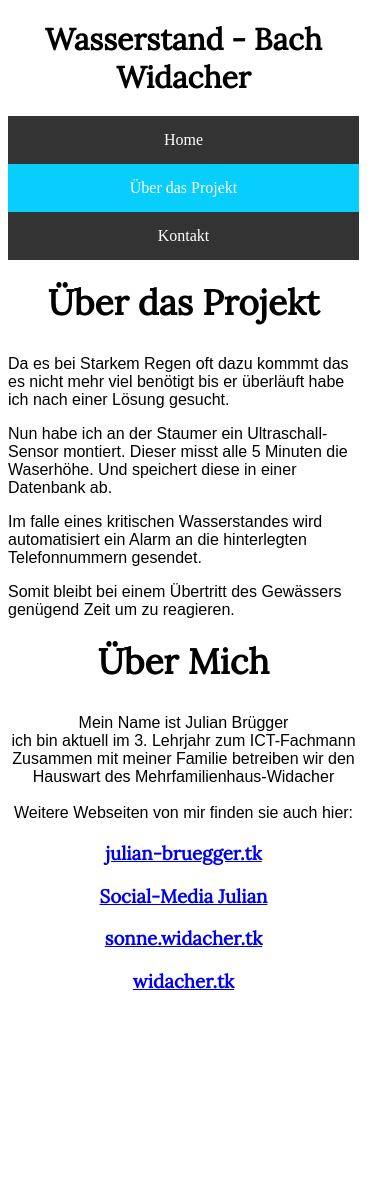
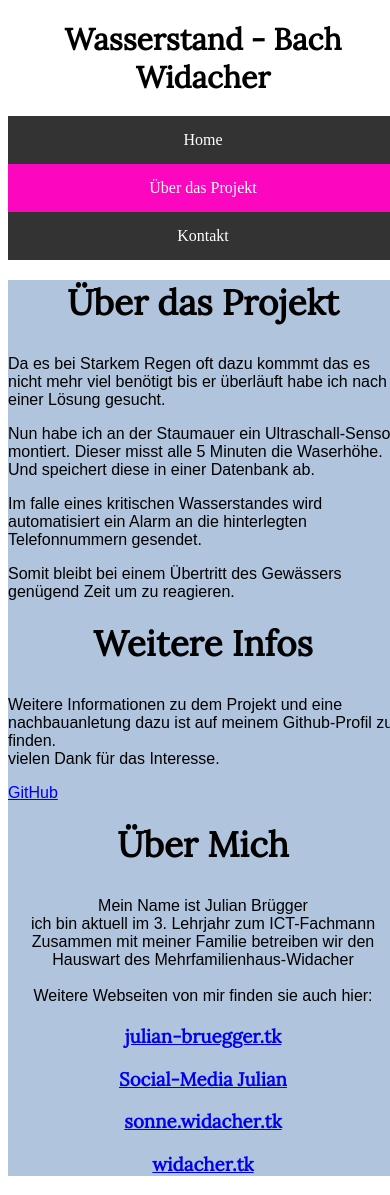
Before and after one commit to julianbruegger/Hochwasser, a PHP site: page /project.html in a window 390 px wide. Before the commit the page ends 990 px from the top, so only its background shows below. Run offline with PHP 8.4, Linux system fonts and the light colour scheme.

Commit message:
Update HTML

```diff
--- a/html/index.php
+++ b/html/index.php
@@ -12,12 +12,12 @@
 <h1>Wasserstand - Bach Widacher</h1>
 <nav>
   <ul class="navigation">
-      <li><a class="active" href="index.html">Home</a></li>
+      <li><a class="active" href="index.php">Home</a></li>
       <li><a href="project.html">Über das Projekt</a></li>
       <li><a href="kontakt.html">Kontakt</a></li>
     </ul>
 </nav>
-
+<p class="center"> Die Uhrzeit wird im UTC format angegeben (-2 Stunden). </p>
 <?php
 $servername = "192.168.111.61";
 $username = "root";
@@ -37,7 +37,7 @@ $result = $conn->query($sql);
 if ($result->num_rows > 0) {
   // output data of each row
   while($row = $result->fetch_assoc()) {
-    echo "<h3>Zeitpunkt :"  . $row["time"]. "</h3><br> <h3>Distanz zum Überlauf " . $row["distanz"]. " Zentimeter </h3><br><h3> Wasserstand " . $row["up"]. " Zentimeter </h3><br>";
+    echo "<h3>Zeitpunkt: "  . $row["time"]. "</h3><br> <h3>Distanz zum Überlauf " . $row["distanz"]. " Zentimeter </h3><br><h3> Wasserstand " . $row["up"]. " Zentimeter </h3><br>";
   }
 } else {
   echo "0 results";
--- a/html/kontakt.html
+++ b/html/kontakt.html
@@ -17,6 +17,8 @@
       <li><a class="active" href="kontakt.html">Kontakt</a></li>
     </ul>
 </nav>
+<div class="maintext">
+
 <h2>Kontakt</h2>
 <form action="https://formspree.io/xzbjqyqp" method="POST">
     <input type="text" name="name" placeholder="Name"> <br>
@@ -25,3 +27,4 @@
     <textarea cols="40" rows="5" name="textarea"></textarea> <br>
     <input type="submit" value="Send">
   </form>
+</div>
--- a/html/project.html
+++ b/html/project.html
@@ -17,11 +17,15 @@
       <li><a href="kontakt.html">Kontakt</a></li>
     </ul>
 </nav>
+<div class="maintext">
 <h2>Über das Projekt </h2>
 <p>Da es bei Starkem Regen oft dazu kommmt das es nicht mehr viel benötigt bis er überläuft habe ich nach einer Lösung gesucht.</p>
-<p>Nun habe ich an der Staumer ein Ultraschall-Sensor montiert. Dieser misst alle 5 Minuten die Waserhöhe. Und speichert diese in einer Datenbank ab.</p>
+<p>Nun habe ich an der Staumauer ein Ultraschall-Sensor montiert. Dieser misst alle 5 Minuten die Waserhöhe. Und speichert diese in einer Datenbank ab.</p>
 <p>Im falle eines kritischen Wasserstandes wird automatisiert ein Alarm an die hinterlegten Telefonnummern gesendet.</p>
 <p>Somit bleibt bei einem Übertritt des Gewässers genügend Zeit um zu reagieren. </p>
+<h2>Weitere Infos</h2>
+<p>Weitere Informationen zu dem Projekt und eine nachbauanletung dazu ist auf meinem Github-Profil zu finden. <br> vielen Dank für das Interesse.</p>
+<a href="https://github.com/julianbruegger/Hochwasser"><p>GitHub</p></a>
 <h2>Über Mich</h2>
 <p class="center">Mein Name ist Julian Brügger<br>
     ich bin aktuell im 3. Lehrjahr zum ICT-Fachmann <br>
@@ -32,3 +36,4 @@
 <a href="https://connect.julian-bruegger.tk"><h3>Social-Media Julian</h3></a>
 <a href="http://sonne.widacher.tk/"><h3>sonne.widacher.tk</h3></a>
 <a href="http://widacher.tk/"><h3>widacher.tk</h3></a>
+</div>
--- a/html/style.css
+++ b/html/style.css
@@ -1,6 +1,6 @@
 
 .active {
-    background-color: #07cefc;
+    background-color: #fc07bf;
   }
 
 .sml {
@@ -9,7 +9,7 @@
 
 }
 body {
-    width: 90%;
+    width: 100%;
 }
 .side{
     margin-top: 30px;
@@ -18,11 +18,16 @@ body {
     justify-content: top;
     align-items: center;
     flex-direction: column;
+    }
 
-
-
+.maintext {
+    margin-left: 25%;
+    margin-right: 25%;
+    background-color: lightsteelblue;
+    height: 100%;
 }
 .Home {
+
     width: 50%;
 }
 
@@ -134,7 +139,7 @@ text-decoration: none;
 }
 
 li a:hover {
-background-color: #07cffc7a;
+background-color: #e463d97a;
 }
 
 
@@ -157,7 +162,7 @@ background-color: #07cffc7a;
 
 }
 
-@media screen and (max-width: 600px) {
+@media screen and (max-width: 1100px) {
     ul {
         flex-direction: column;
     }
@@ -174,8 +179,11 @@ background-color: #07cffc7a;
     h1 {
         font-size: 35px
 
-
-}
+    }
+    .maintext{
+        margin-left: 0%;
+        margin-right: 0%;
+    }
 
 @media screen and (max-width: 480px) {
     ul {
@@ -198,5 +206,9 @@ background-color: #07cffc7a;
     h1 {
         font-size: 30px
     }
+    .maintext{
+        margin-left: 0%;
+        margin-right: 0%;
+    }
 }
 }
```
